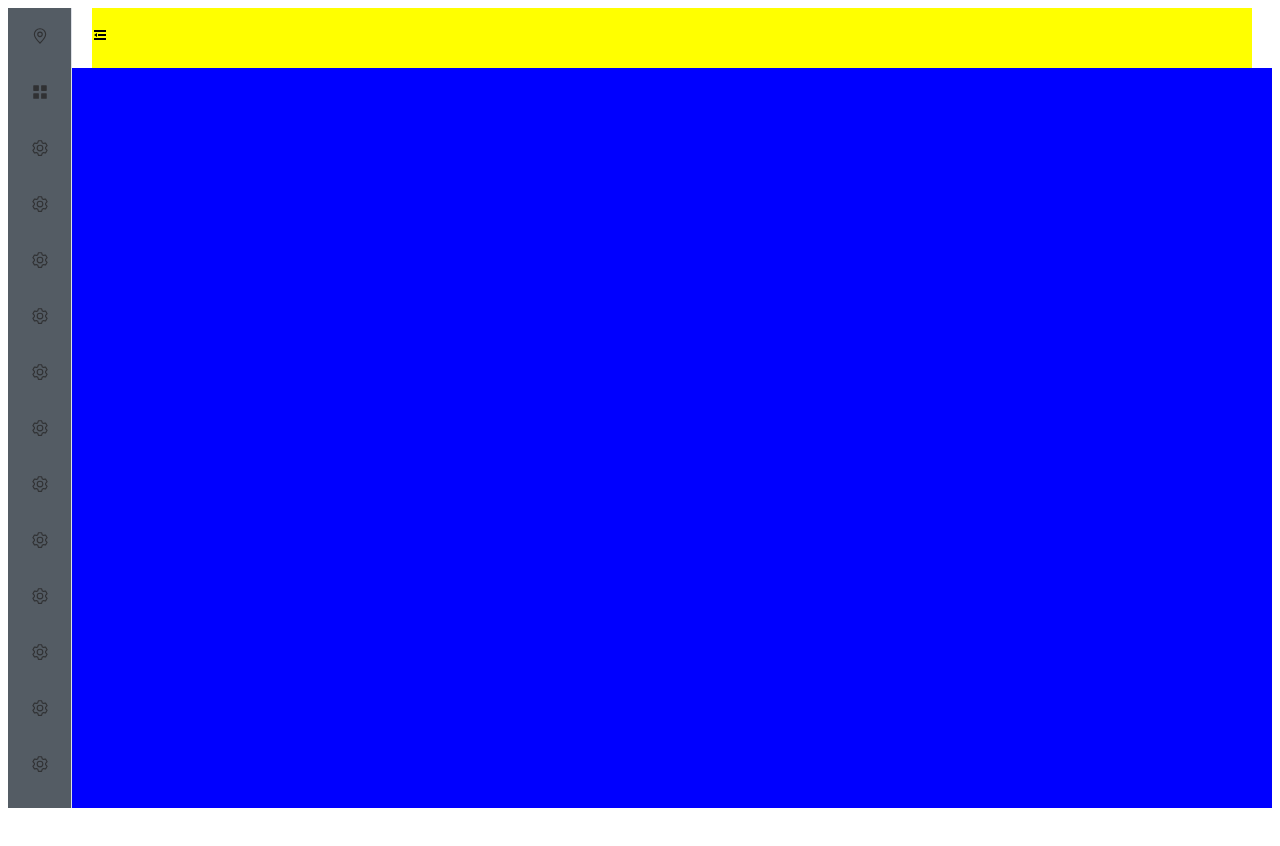
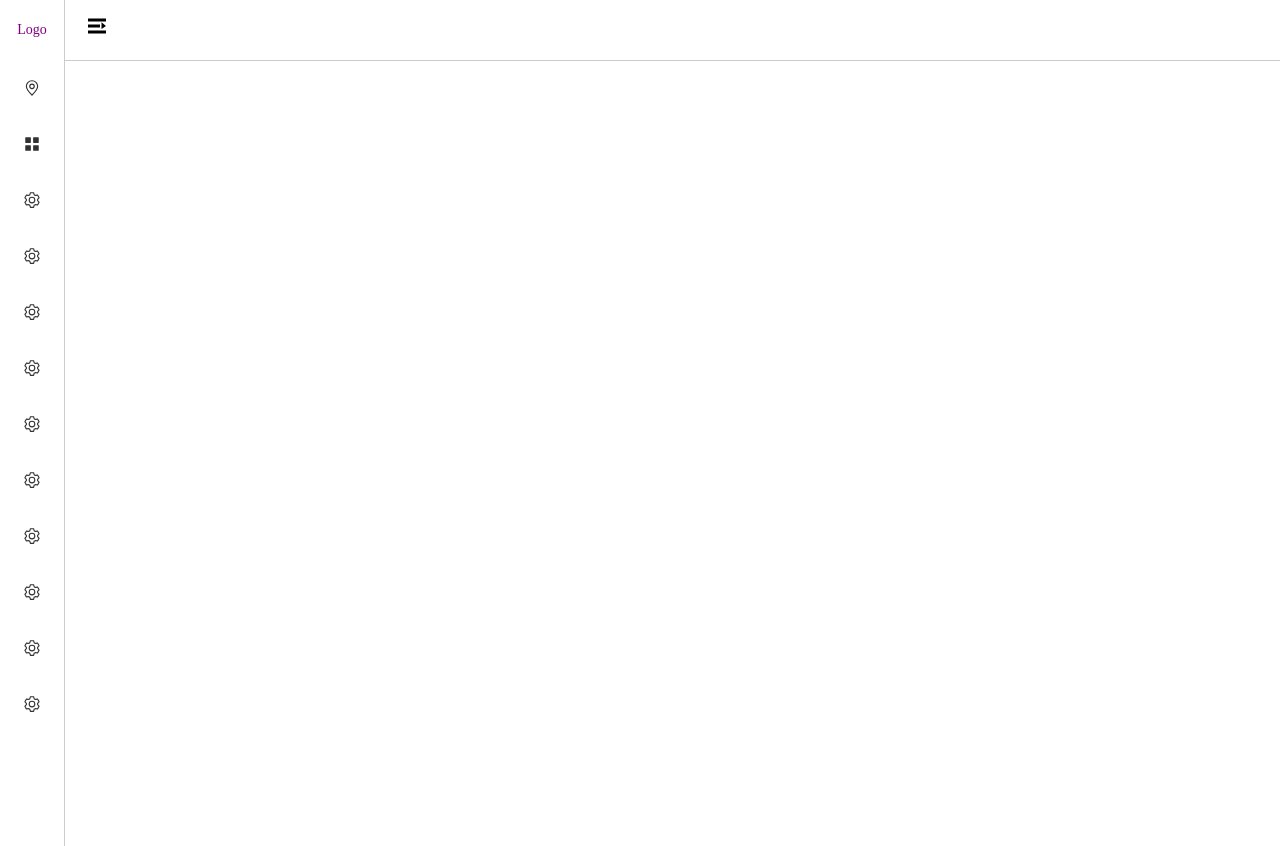
Before and after one commit to chuhx1024/vue3.0-admin, a Vue app: page / in a window 1280 px wide. Shown: the top 846 px of the page. Before the commit the page ends 816 px from the top, so only its background shows below. Built offline with nearby package versions, Linux system fonts and the light colour scheme.

Commit message:
feat: add common CSS

```diff
--- a/src/components/HelloWorld.vue
+++ b/src/components/HelloWorld.vue
@@ -1,4 +1,5 @@
 <script setup lang="ts">
+
 import { ref } from 'vue'
 import { useAppStore } from '../store/app'
 import { storeToRefs } from 'pinia'
--- a/src/layout/ components/theHeader/index.vue
+++ b/src/layout/ components/theHeader/index.vue
@@ -11,6 +11,6 @@ import Hamburger from '../theSidebar/Hamburger.vue'
 .header-container {
     height: 100%;
     line-height: 60px;
-    background-color: yellow;
+    border-bottom: 1px solid #ccc;
 }
 </style>
--- a/src/layout/ components/theMainApp/index.vue
+++ b/src/layout/ components/theMainApp/index.vue
@@ -5,7 +5,7 @@
 <script lang='ts' setup></script>
 <style lang="scss" scoped>
 .the-main-app-container {
-    background-color: blue;
+    // background-color: blue;
     height: calc(100vh - 60px);
 }
 </style>
--- a/src/layout/ components/theSidebar/Hamburger.vue
+++ b/src/layout/ components/theSidebar/Hamburger.vue
@@ -1,10 +1,29 @@
 <template>
-    <div class="Hamburger-container" @click="store.TOGGLE_SIDEBAR">
-        <el-icon><Fold /></el-icon>
+    <div class="hamburger-container" @click="store.TOGGLE_SIDEBAR">
+        <el-icon>
+            <Expand v-if="sidebar.opened"/>
+            <Fold v-else/>
+        </el-icon>
     </div>
 </template>
 
 <script lang='ts' setup>
 import { useAppStore } from '@/store/app'
+import { storeToRefs } from 'pinia'
 const store = useAppStore()
+// 如果解构 就没有响应式了 需要借助 storeToRefs
+const { sidebar } = storeToRefs(store)
 </script>
+<style lang="scss" scoped>
+.hamburger-container {
+    margin-left: 10px;
+    font-size: 24px;
+    display: inline-block;
+    cursor: pointer;
+    padding:0 10px;
+    box-sizing: border-box;
+    &:hover {
+        color: blue;
+    }
+}
+</style>
--- /dev/null
+++ b/src/layout/ components/theSidebar/Logo.vue
@@ -0,0 +1,17 @@
+<template>
+    <div class="logo-container">
+        Logo
+    </div>
+</template>
+
+<script lang='ts' setup></script>
+
+<style lang='scss' scoped>
+    .logo-container {
+        height: 60px;
+        text-align: center;
+        line-height: 60px;
+        color: purple;
+    }
+
+</style>
--- a/src/layout/ components/theSidebar/index.vue
+++ b/src/layout/ components/theSidebar/index.vue
@@ -1,11 +1,10 @@
 <template>
     <div class="the-sidebar-container">
-        <el-aside :width="sidebar.opened? '64px': '200px'" >
+        <logo />
+        <el-aside class="awesome-scroll" :width="sidebar.opened? '64px': '200px'" >
             <el-menu
                 default-active="2"
                 router
-                active-text-color="#ffd04b"
-                background-color="#545c64"
                 :collapse="sidebar.opened"
             >
                 <el-sub-menu index="1">
@@ -70,42 +69,6 @@
                     <el-icon><setting /></el-icon>
                     <template #title>Navigator Four</template>
                 </el-menu-item>
-                <el-menu-item index="/about">
-                    <el-icon><setting /></el-icon>
-                    <template #title>Navigator Four</template>
-                </el-menu-item>
-                <el-menu-item index="/about">
-                    <el-icon><setting /></el-icon>
-                    <template #title>Navigator Four</template>
-                </el-menu-item>
-                <el-menu-item index="/about">
-                    <el-icon><setting /></el-icon>
-                    <template #title>Navigator Four</template>
-                </el-menu-item>
-                <el-menu-item index="/about">
-                    <el-icon><setting /></el-icon>
-                    <template #title>Navigator Four</template>
-                </el-menu-item>
-                <el-menu-item index="/about">
-                    <el-icon><setting /></el-icon>
-                    <template #title>Navigator Four</template>
-                </el-menu-item>
-                <el-menu-item index="/about">
-                    <el-icon><setting /></el-icon>
-                    <template #title>Navigator Four</template>
-                </el-menu-item>
-                <el-menu-item index="/about">
-                    <el-icon><setting /></el-icon>
-                    <template #title>Navigator Four</template>
-                </el-menu-item>
-                <el-menu-item index="/about">
-                    <el-icon><setting /></el-icon>
-                    <template #title>Navigator Four</template>
-                </el-menu-item>
-                <el-menu-item index="/about">
-                    <el-icon><setting /></el-icon>
-                    <template #title>Navigator Four</template>
-                </el-menu-item>
             </el-menu>
         </el-aside>
     </div>
@@ -114,19 +77,21 @@
 <script lang='ts' setup>
 import { useAppStore } from '@/store/app'
 import { storeToRefs } from 'pinia'
+import Logo from './Logo.vue'
 const store = useAppStore()
 // 如果解构 就没有响应式了 需要借助 storeToRefs
 const { sidebar } = storeToRefs(store)
 </script>
 <style lang="scss" scoped>
 .the-sidebar-container {
-    // background-color: #545c64;
-    background-color: red;
-    height: 100vh;
     overflow: hidden;
+    border-right: 1px solid #ccc;
     .el-aside {
         transition: width 1s;
-
+        height: 100vh;
+        .el-menu {
+            border: none;
+        }
     }
 }
 </style>
--- a/src/layout/BasicLayout.vue
+++ b/src/layout/BasicLayout.vue
@@ -21,7 +21,9 @@ import TheMainApp from './ components/theMainApp/index.vue'
 
 </script>
 <style lang="scss" scoped>
-// .basicLayout-container {
-//     // background-color: pink;
-// }
+.basicLayout-container {
+    .el-header {
+        padding: 0 ;
+    }
+}
 </style>
--- a/src/main.ts
+++ b/src/main.ts
@@ -3,6 +3,8 @@ import * as ElementPlusIconsVue from '@element-plus/icons-vue'
 import { createPinia } from 'pinia'
 import router from '@/router'
 import App from './App.vue'
+// 导入公共样式
+import './style/index.scss'
 const pinia = createPinia()
 const app = createApp(App)
 for (const [key, component] of Object.entries(ElementPlusIconsVue)) {
--- /dev/null
+++ b/src/style/common.scss
@@ -0,0 +1,61 @@
+html, body, div, h1, h2, h3, h4, h5, h6, ul, ol, dl, li, dt, dd, p, blockquote,
+pre, form, fieldset, table, th, td {
+    margin: 0;
+    padding: 0;
+    font-size: 14px;
+    font-family: "PingFangSC-Regular", "sans-serif", "微软雅黑", "黑体", "宋体";
+    border: none;
+}
+
+html,body {
+    width: 100%;
+    height: 100%;
+}
+
+address, caption, cite, code, dfn, em, strong, th, var {
+    font-weight: normal;
+    font-style: normal;
+}
+
+input::-ms-clear {
+    display: none;
+}
+
+input::-ms-reveal {
+    display: none;
+}
+
+input {
+    margin: 0;
+    padding: 0;
+    outline: none;
+    -webkit-appearance: none;
+}
+
+input::-webkit-input-placeholder {
+    color: #ccc;
+}
+
+input::-ms-input-placeholder {
+    color: #ccc;
+}
+
+input::-moz-placeholder {
+    color: #ccc;
+}
+
+input[type=submit],input[type=button] {
+    cursor: pointer;
+}
+
+button[disabled], input[disabled] {
+    cursor: default;
+}
+
+img {
+    border: none;
+}
+
+ul,ol,li {
+    list-style-type: none;
+}
--- /dev/null
+++ b/src/style/index.scss
@@ -0,0 +1,24 @@
+@import './common.scss';
+
+.awesome-scroll {
+    scrollbar-color: #d8d8d8;
+    scrollbar-width: thin;
+    -ms-overflow-style: none;
+    position: relative;
+
+    &::-webkit-scrollbar {
+        width: 2px;
+        height: 1px;
+    }
+
+    &::-webkit-scrollbar-thumb {
+        background: #d8d8d8;
+        border-radius: 5px;
+    }
+
+    &::-webkit-scrollbar-track {
+        background: #fff;
+        border-radius: 3px;
+        box-shadow: inset 0 0 1px rgba(0, 0, 0, 0);
+    }
+}
```
